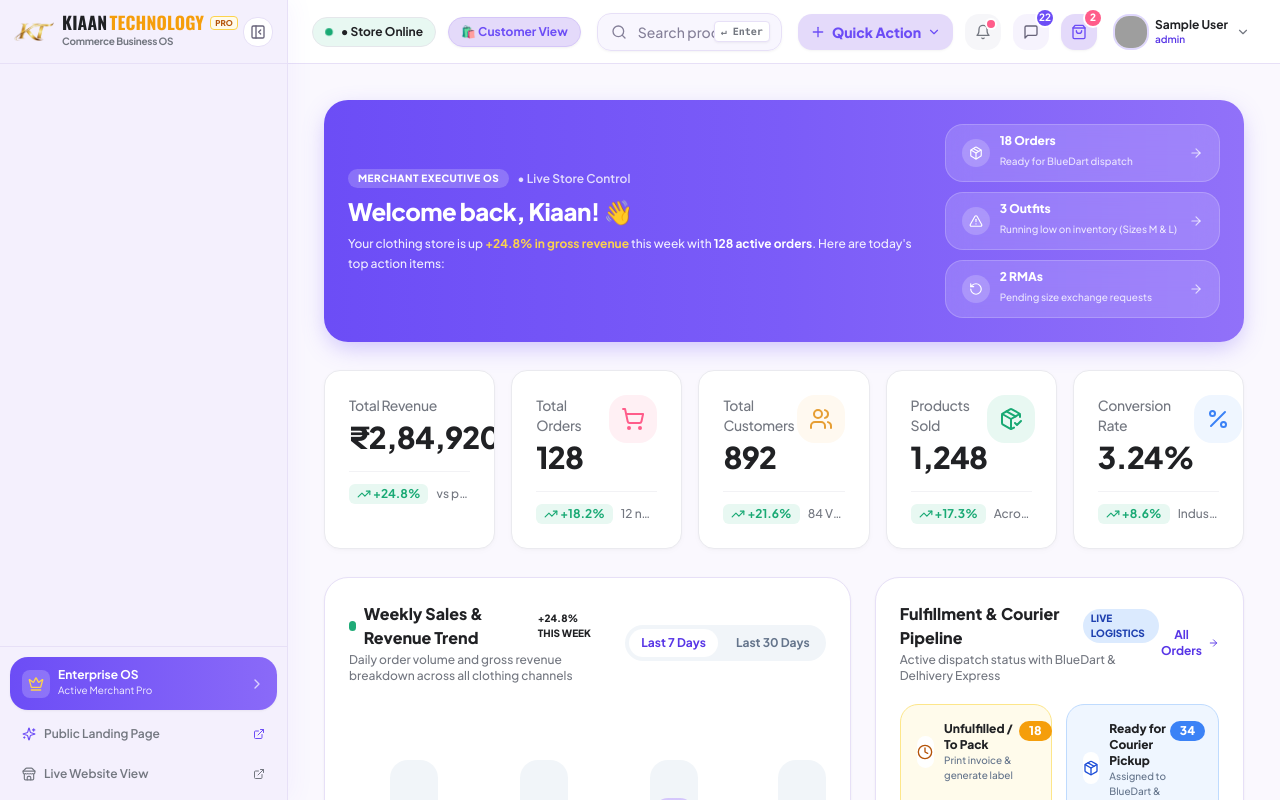
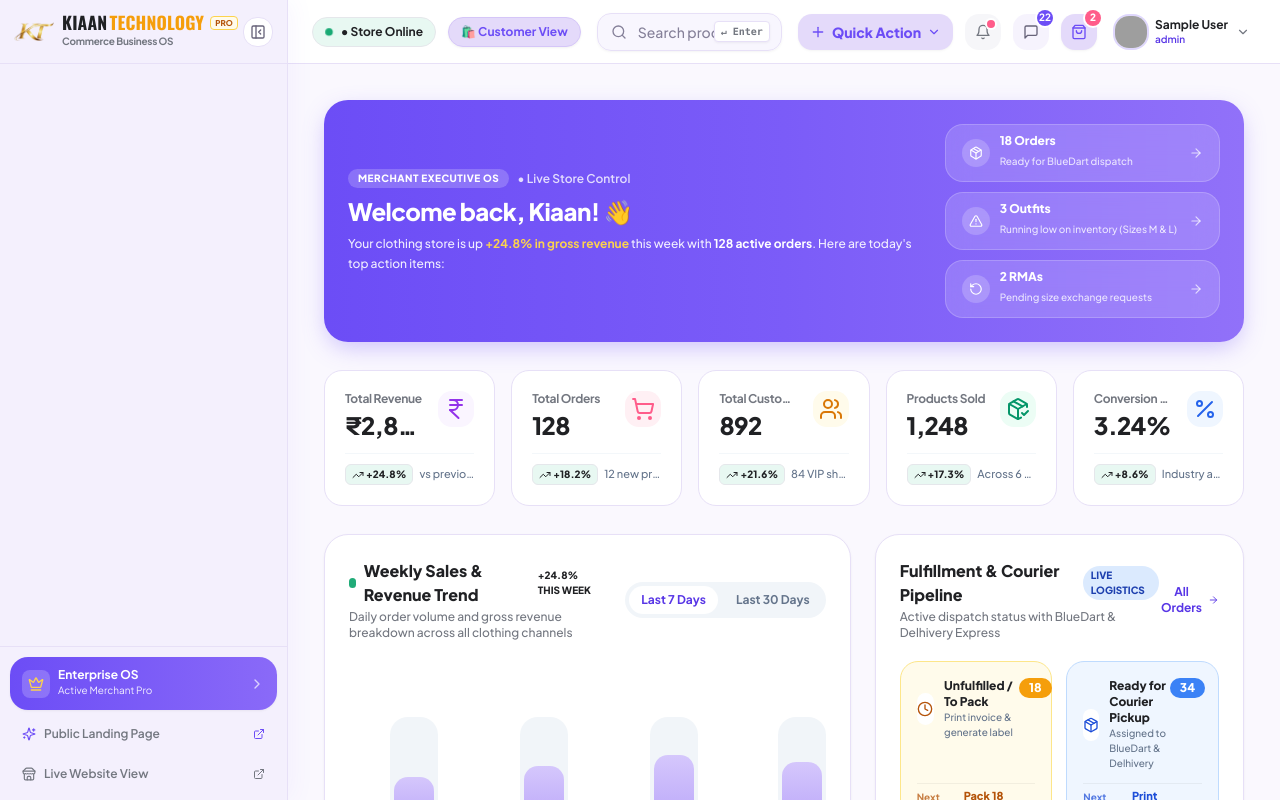
Before and after one commit to ashilata62/E-Commerce-Management-Platform, a React (Vite) app in the folder client/: page / in a window 1280 px wide. Shown: the top 800 px of the page. Built offline with nearby package versions, Linux system fonts and the light colour scheme; sample sign-in values are in the browser's storage; grey boxes are pictures that could not be loaded; the HTML template or start-up script is replaced by a standard one.

Commit message:
style: make stat KPI cards compact, sleek and well-proportioned across the platform

```diff
--- a/client/src/components/common/StatCard.jsx
+++ b/client/src/components/common/StatCard.jsx
@@ -10,12 +10,13 @@ export const StatCard = ({
   colorScheme = 'purple', // 'purple', 'coral', 'warm', 'green', 'blue'
   subtitle,
   className = '',
+  size = 'default', // 'default' | 'sm'
 }) => {
   const colorMap = {
     purple: {
-      bg: 'bg-brand-50',
-      iconText: 'text-brand-500',
-      border: 'hover:border-brand-200',
+      bg: 'bg-purple-50',
+      iconText: 'text-purple-600',
+      border: 'hover:border-purple-200',
       glow: 'hover:shadow-purple-glow',
     },
     coral: {
@@ -25,65 +26,67 @@ export const StatCard = ({
       glow: 'hover:shadow-coral-glow',
     },
     warm: {
-      bg: 'bg-warm-50',
-      iconText: 'text-warm-600',
-      border: 'hover:border-warm-200',
+      bg: 'bg-amber-50',
+      iconText: 'text-amber-600',
+      border: 'hover:border-amber-200',
       glow: 'hover:shadow-soft-md',
     },
     green: {
-      bg: 'bg-emeraldGreen-50',
-      iconText: 'text-emeraldGreen-500',
-      border: 'hover:border-emeraldGreen-500/20',
+      bg: 'bg-emerald-50',
+      iconText: 'text-emerald-600',
+      border: 'hover:border-emerald-200',
       glow: 'hover:shadow-soft-md',
     },
     blue: {
       bg: 'bg-blue-50',
-      iconText: 'text-blue-500',
+      iconText: 'text-blue-600',
       border: 'hover:border-blue-200',
       glow: 'hover:shadow-soft-md',
-    }
+    },
   };
 
   const scheme = colorMap[colorScheme] || colorMap.purple;
 
   return (
     <div
-      className={`commerce-card p-5 sm:p-6 relative overflow-hidden group ${scheme.border} ${scheme.glow} ${className}`}
+      className={`p-4 sm:p-5 rounded-2xl bg-white border border-[#E7E0F7] shadow-soft-xs relative overflow-hidden group transition-all duration-200 ${scheme.border} ${scheme.glow} ${className}`}
     >
-      <div className="flex items-start justify-between">
-        <div>
-          <p className="text-xs sm:text-sm font-medium text-slateText-muted tracking-tight">{title}</p>
-          <h3 className="text-2xl sm:text-3xl font-extrabold text-slateText-main mt-1 tracking-tight">
+      <div className="flex items-start justify-between gap-3">
+        <div className="min-w-0">
+          <p className="text-xs font-bold text-slateText-muted tracking-tight truncate">{title}</p>
+          <h3 className="text-xl sm:text-2xl font-black text-slateText-main mt-0.5 tracking-tight truncate">
             {value}
           </h3>
         </div>
         {Icon && (
-          <div className={`w-12 h-12 rounded-2xl flex items-center justify-center ${scheme.bg} ${scheme.iconText} shrink-0 transition-transform duration-300 group-hover:scale-110`}>
-            <Icon className="w-6 h-6" />
+          <div
+            className={`w-9 h-9 rounded-xl flex items-center justify-center ${scheme.bg} ${scheme.iconText} shrink-0 transition-transform duration-200 group-hover:scale-105 shadow-soft-xs`}
+          >
+            <Icon className="w-4.5 h-4.5" />
           </div>
         )}
       </div>
 
       {(change || subtitle) && (
-        <div className="flex items-center gap-2 mt-4 pt-3 border-t border-surface-border/60">
+        <div className="flex items-center gap-1.5 mt-3 pt-2.5 border-t border-slate-100/80">
           {change && (
             <span
-              className={`inline-flex items-center gap-0.5 text-xs font-bold px-2 py-0.5 rounded-md ${
+              className={`inline-flex items-center gap-0.5 text-[10px] font-black px-1.5 py-0.5 rounded-md shrink-0 ${
                 isPositive
-                  ? 'text-emeraldGreen-500 bg-emeraldGreen-50'
-                  : 'text-roseDanger-500 bg-roseDanger-50'
+                  ? 'text-emeraldGreen-700 bg-emeraldGreen-50 border border-emeraldGreen-200/60'
+                  : 'text-roseDanger-700 bg-roseDanger-50 border border-roseDanger-200/60'
               }`}
             >
               {isPositive ? (
-                <TrendingUp className="w-3.5 h-3.5" />
+                <TrendingUp className="w-3 h-3" />
               ) : (
-                <TrendingDown className="w-3.5 h-3.5" />
+                <TrendingDown className="w-3 h-3" />
               )}
               {change}
             </span>
           )}
           {subtitle && (
-            <span className="text-xs text-slateText-muted font-medium truncate">
+            <span className="text-[11px] text-slate-500 font-medium truncate">
               {subtitle}
             </span>
           )}
@@ -92,3 +95,5 @@ export const StatCard = ({
     </div>
   );
 };
+
+export default StatCard;
```
